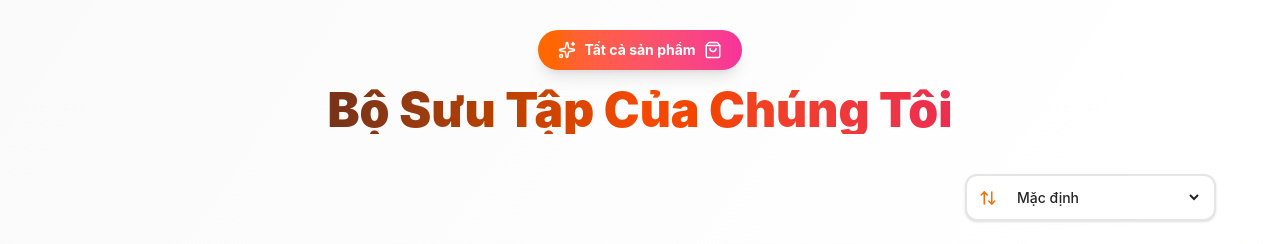
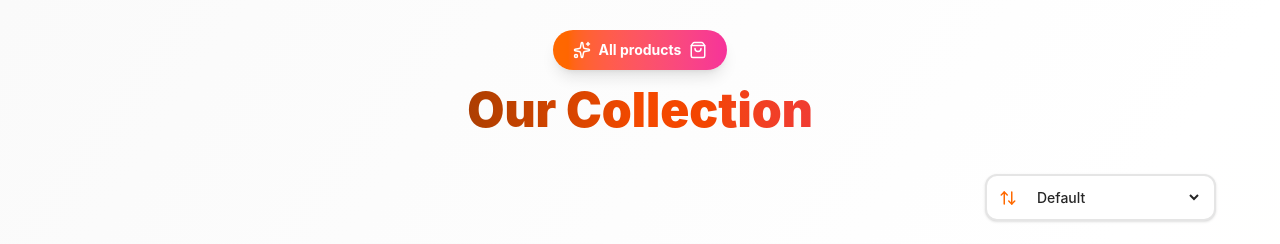
Before and after one commit to DuyPhatpeo/ecommerce, a React (Vite) app: page /shop in a window 1280 px wide. Shown: the part 402-646 px from the top of the page. Built offline with nearby package versions, Linux system fonts and the light colour scheme; data requests are answered from the project's data file; grey boxes are pictures that could not be loaded.

Commit message:
update code

```diff
--- a/db.json
+++ b/db.json
@@ -389,6 +389,38 @@
       "shipping": 30000,
       "total": 30165,
       "createdAt": "2025-10-23T07:39:09.255Z"
+    },
+    {
+      "id": "facf",
+      "customer": {
+        "fullName": "Trần Duy Phát",
+        "email": "tranduyphat2810@gmail.com",
+        "phone": "0866482834",
+        "address": "123 abc",
+        "city": "Nha Trang",
+        "district": "",
+        "ward": "",
+        "note": "",
+        "paymentMethod": "cod"
+      },
+      "items": [
+        {
+          "productId": "111",
+          "title": "NIKE AIR MAX 270 REACT (Red/White)",
+          "quantity": 1
+        },
+        {
+          "productId": "222",
+          "title": "ADIDAS ULTRABOOST 21 (White/Black)",
+          "quantity": 1,
+          "price": 4500000
+        }
+      ],
+      "subtotal": 9750000,
+      "tax": 975000,
+      "shipping": 0,
+      "total": 10725000,
+      "createdAt": "2025-10-24T04:25:32.698Z"
     }
   ],
   "cart": [
--- a/src/components/shop/Shop.tsx
+++ b/src/components/shop/Shop.tsx
@@ -261,11 +261,11 @@ const Shop: React.FC = () => {
         <div className="text-center mb-10">
           <div className="inline-flex items-center gap-2 bg-gradient-to-r from-orange-500 to-pink-500 text-white px-5 py-2.5 rounded-full text-sm font-bold shadow-lg mb-4">
             <Sparkles size={18} />
-            <span>Tất cả sản phẩm</span>
+            <span>All products</span>
             <ShoppingBag size={18} />
           </div>
           <h2 className="text-4xl sm:text-5xl font-black bg-gradient-to-r from-gray-900 via-orange-600 to-pink-600 bg-clip-text text-transparent">
-            Bộ Sưu Tập Của Chúng Tôi
+            Our Collection
           </h2>
         </div>
 
@@ -291,12 +291,12 @@ const Shop: React.FC = () => {
               onChange={(e) => setSortBy(e.target.value as SortOption)}
               className="px-2 py-1 rounded-lg border-none outline-none bg-transparent text-gray-800 font-medium cursor-pointer text-sm"
             >
-              <option value="none">Mặc định</option>
-              <option value="name-asc">Tên A → Z</option>
-              <option value="name-desc">Tên Z → A</option>
-              <option value="price-asc">Giá thấp → cao</option>
-              <option value="price-desc">Giá cao → thấp</option>
-              <option value="discount-high">Giảm giá nhiều nhất (%)</option>
+              <option value="none">Default</option>
+              <option value="name-asc">A → Z</option>
+              <option value="name-desc">Z → A</option>
+              <option value="price-asc">Low → high</option>
+              <option value="price-desc">High → low price</option>
+              <option value="discount-high">Biggest discount (%)</option>
             </select>
           </div>
         </div>
```
